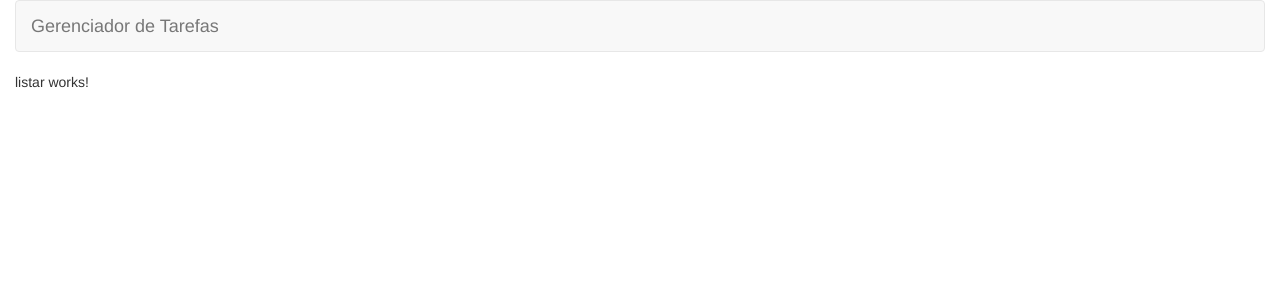
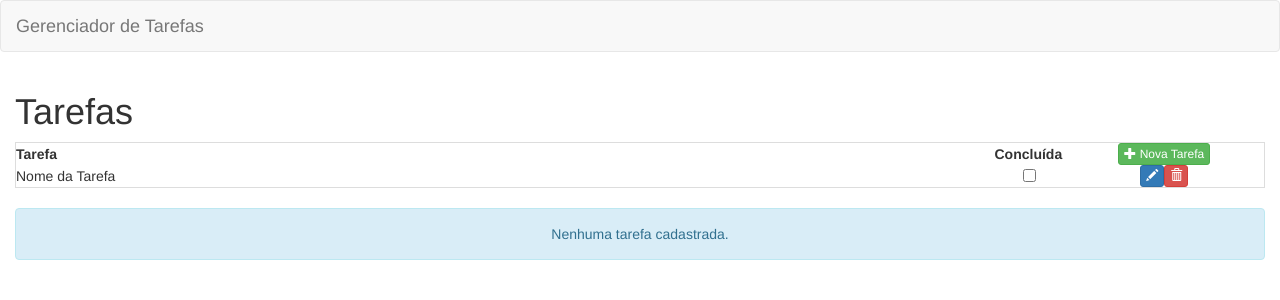
Before and after one commit to douglascarlos/angular-gerenciador-de-tarefas, an Angular app: page /tarefas/listar in a window 1280 px wide. Shown: the top 300 px of the page. Built offline with nearby package versions, Linux system fonts and the light colour scheme.

Commit message:
implementando html do componente listar

```diff
--- a/src/app/app.component.html
+++ b/src/app/app.component.html
@@ -1,4 +1,3 @@
-<div class="container-fluid">
 <nav class="navbar navbar-default">
   <div class="container-fluid">
     <div class="navbar-header">
@@ -8,5 +7,6 @@
     </div>
   </div>
 </nav>
+<div class="container-fluid">
   <router-outlet></router-outlet>
 </div>
--- a/src/app/tarefas/listar/listar.component.html
+++ b/src/app/tarefas/listar/listar.component.html
@@ -1,3 +1,33 @@
-<p>
-  listar works!
-</p>
+<h1>Tarefas</h1>
+
+<table class="table table-striped table-bordered table-hover">
+  <tr>
+  	<th>Tarefa</th>
+    <th>Concluída</th>
+  	<th class="text-center">
+      <a class="btn btn-xs btn-success">
+         <span class="glyphicon glyphicon-plus" aria-hidden="true"></span> Nova Tarefa
+      </a>
+    </th>
+  </tr>
+
+  <tr>
+    <td>
+      Nome da Tarefa
+    </td>
+    <td style="width: 70px" class="text-center">
+      <input type="checkbox">
+    </td>
+    <td class="text-center" style="width: 200px">
+      <a title="Editar" alt="Editar" class="btn btn-xs btn-primary">
+        <span class="glyphicon glyphicon-pencil" aria-hidden="true"></span>
+      </a>
+      <a href="#" title="Remover" alt="Remover" class="btn btn-xs btn-danger">
+        <span class="glyphicon glyphicon-trash" aria-hidden="true"></span>
+      </a>
+    </td>
+  </tr>
+
+</table>
+
+<div class="alert alert-info text-center">Nenhuma tarefa cadastrada.</div>
```
Lines whose indentation alone changed are shown as unchanged.
